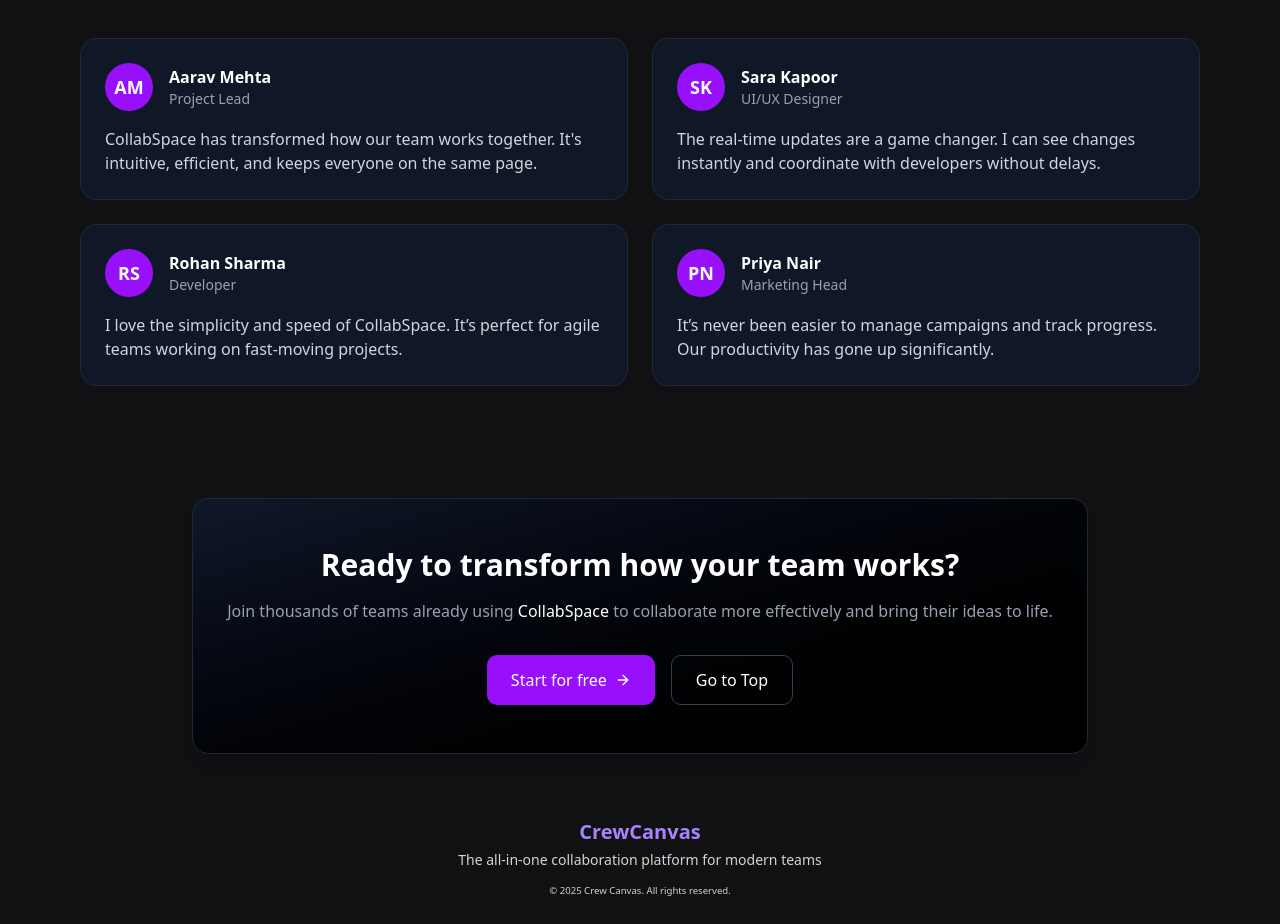
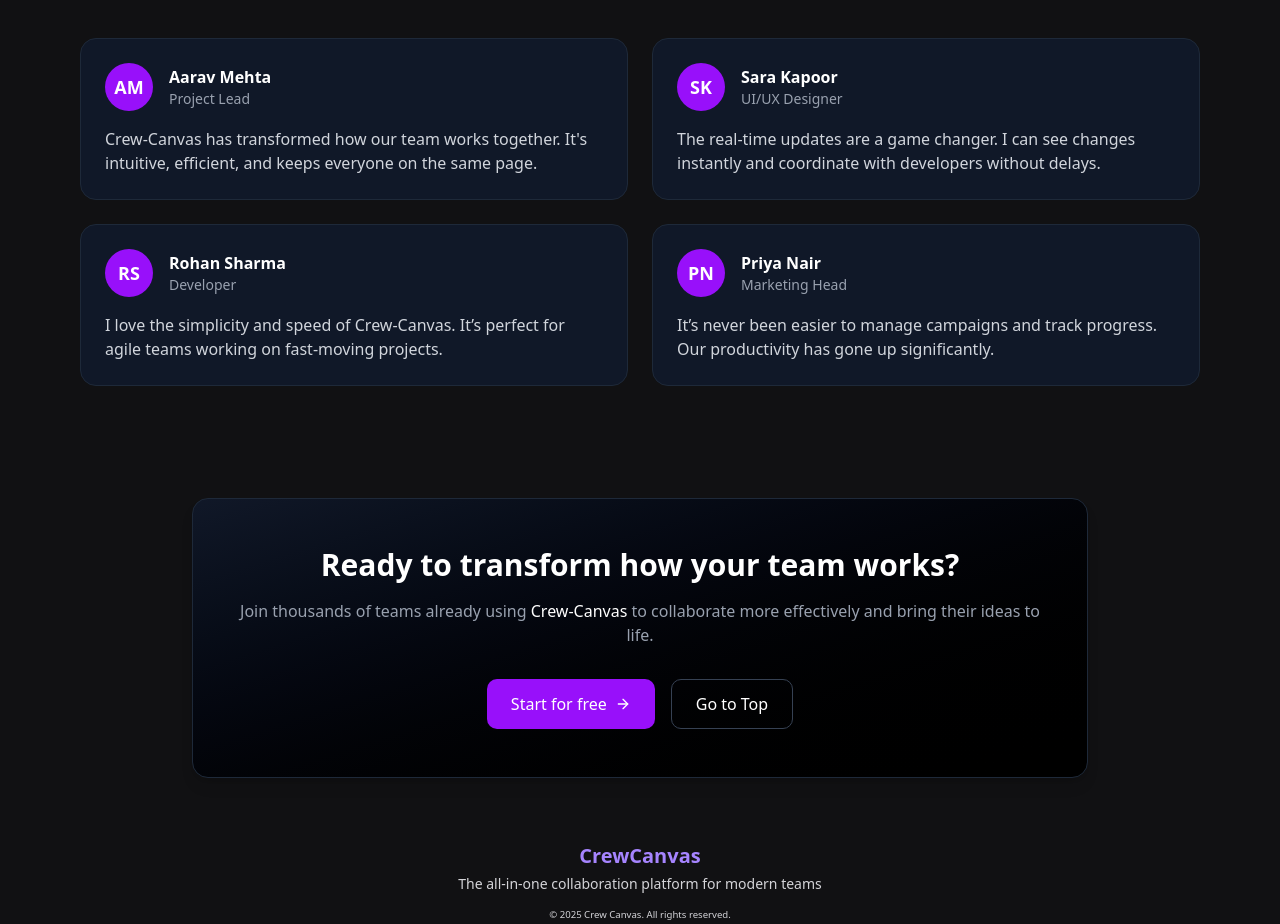
Before and after one commit to VedangKanade20/crew-canvas-own-client, a Next.js app: page / in a window 1280 px wide. Shown: the part 2160-3084 px from the top of the page. Built offline with nearby package versions, Linux system fonts and the light colour scheme; no server answers.

Commit message:
Corrected the name

```diff
--- a/src/app/login/page.jsx
+++ b/src/app/login/page.jsx
@@ -19,7 +19,10 @@ const LoginForm = () => {
         setLoading(true);
 
         try {
-            const response = await api.post("api/auth/login", { email, password });
+            const response = await api.post("api/auth/login", {
+                email,
+                password,
+            });
             setUser(response.data.user);
             toast.success("Login successful!");
             router.push("/dashboard");
@@ -39,7 +42,7 @@ const LoginForm = () => {
                         Welcome back
                     </h1>
                     <p className="text-gray-400">
-                        Sign in to your CollabSpace account
+                        Sign in to your Crew-Canvas account
                     </p>
                 </div>
                 <form onSubmit={handleSubmit} className="space-y-6">
--- a/src/app/signup/page.jsx
+++ b/src/app/signup/page.jsx
@@ -57,7 +57,7 @@ function SignupForm() {
                         Create an account
                     </h1>
                     <p className="text-gray-400">
-                        Join CollabSpace and start collaborating
+                        Join Crew-Canvas and start collaborating
                     </p>
                 </div>
 
--- a/src/components/Cta.tsx
+++ b/src/components/Cta.tsx
@@ -9,7 +9,7 @@ export default function CTA() {
                 </h2>
                 <p className="mt-4 text-gray-400">
                     Join thousands of teams already using{" "}
-                    <span className="text-white">CollabSpace</span> to
+                    <span className="text-white">Crew-Canvas</span> to
                     collaborate more effectively and bring their ideas to life.
                 </p>
                 <div className="mt-8 flex flex-col sm:flex-row gap-4 justify-center">
--- a/src/components/Testimonials.tsx
+++ b/src/components/Testimonials.tsx
@@ -6,7 +6,7 @@ const testimonials = [
         name: "Aarav Mehta",
         role: "Project Lead",
         feedback:
-            "CollabSpace has transformed how our team works together. It's intuitive, efficient, and keeps everyone on the same page.",
+            "Crew-Canvas has transformed how our team works together. It's intuitive, efficient, and keeps everyone on the same page.",
         avatar: "AM",
     },
     {
@@ -20,7 +20,7 @@ const testimonials = [
         name: "Rohan Sharma",
         role: "Developer",
         feedback:
-            "I love the simplicity and speed of CollabSpace. It’s perfect for agile teams working on fast-moving projects.",
+            "I love the simplicity and speed of Crew-Canvas. It’s perfect for agile teams working on fast-moving projects.",
         avatar: "RS",
     },
     {
```
